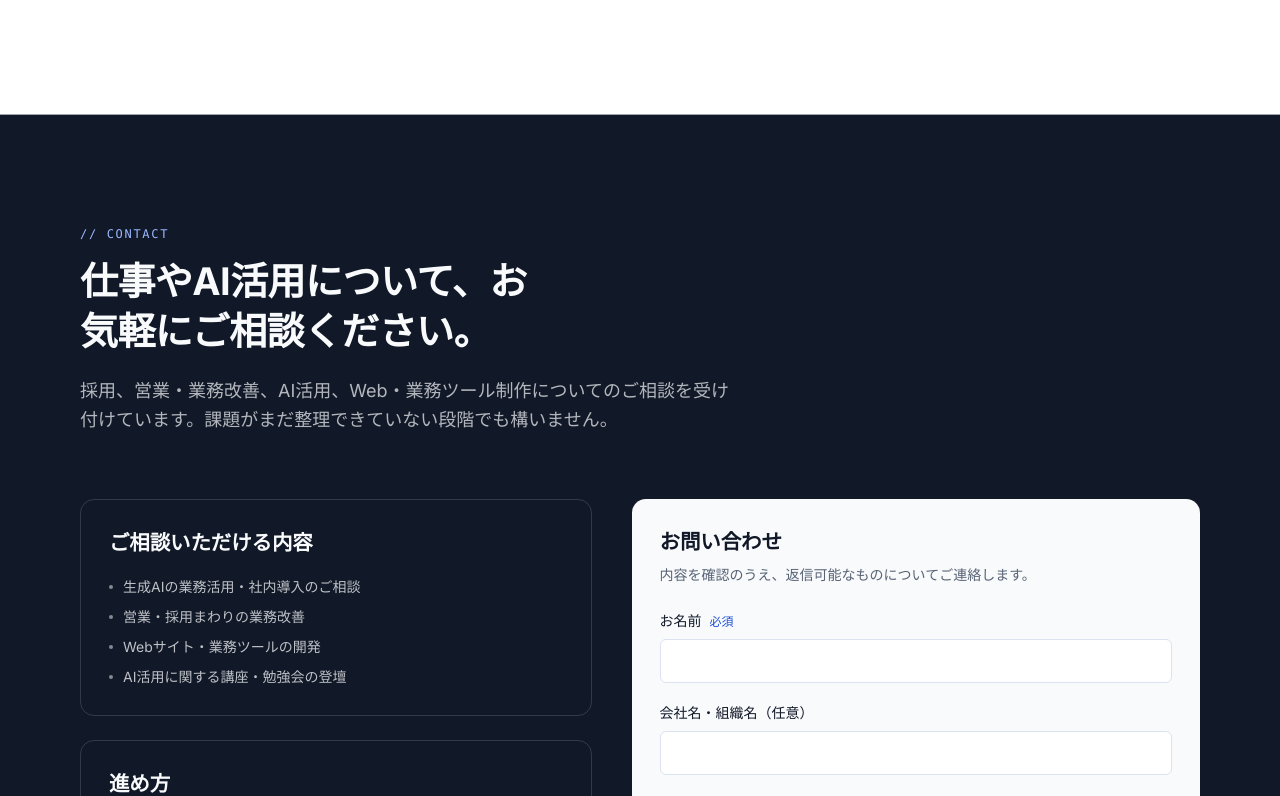
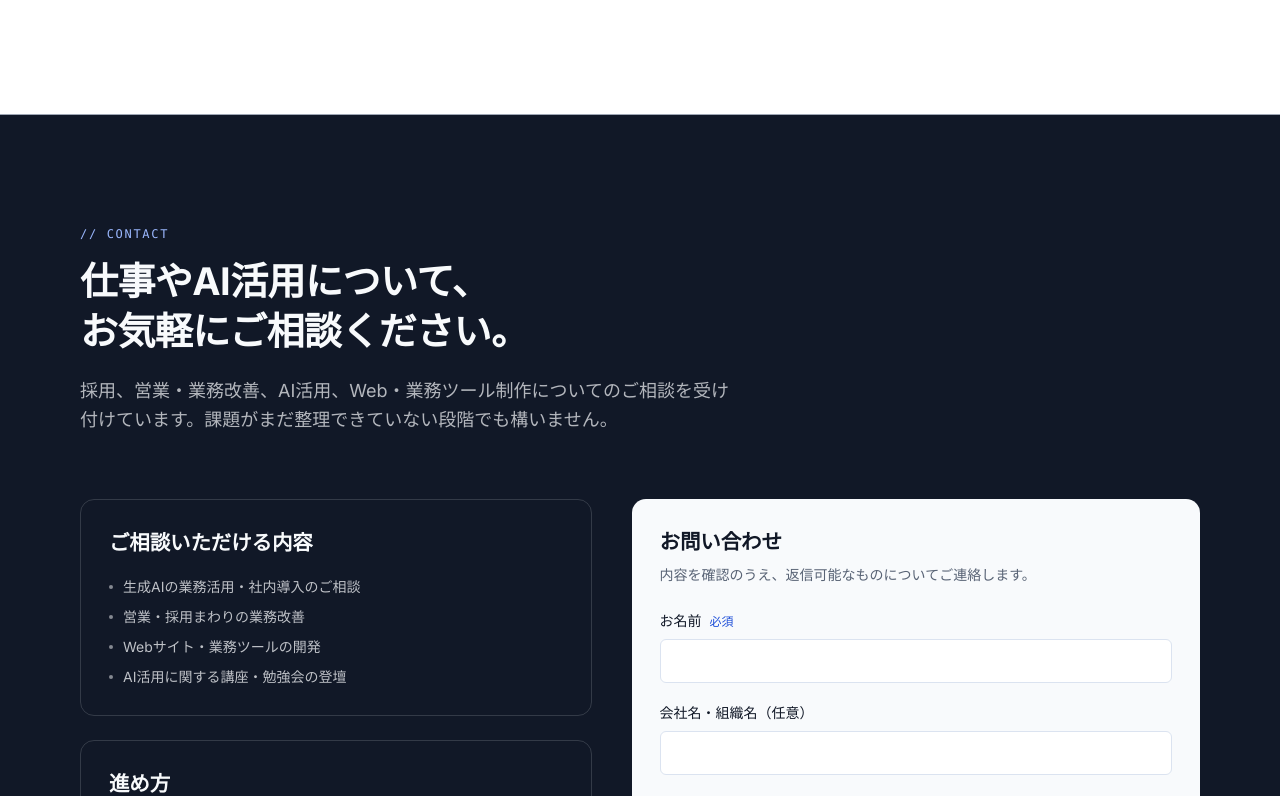
Before and after one commit to satochan-ai/satochan-portfolio, a Next.js app: page / in a window 1280 px wide. Shown: the part 11204-12000 px from the top of the page. Built offline with nearby package versions, Linux system fonts and the light colour scheme; no server answers.

Commit message:
refine: polish contact heading line break

```diff
--- a/src/components/sections/Contact.tsx
+++ b/src/components/sections/Contact.tsx
@@ -13,7 +13,13 @@ export function Contact() {
       id="contact"
       eyebrow="// Contact"
       eyebrowVariant="code"
-      title="仕事やAI活用について、お気軽にご相談ください。"
+      title={
+        <>
+          仕事やAI活用について、
+          <br className="sm:hidden lg:block" />
+          お気軽にご相談ください。
+        </>
+      }
       lead="採用、営業・業務改善、AI活用、Web・業務ツール制作についてのご相談を受け付けています。課題がまだ整理できていない段階でも構いません。"
       tone="dark"
     >
```
